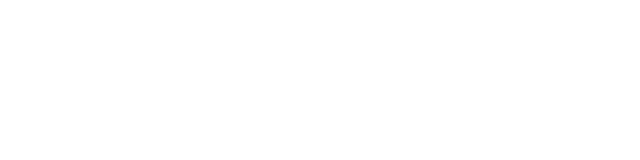
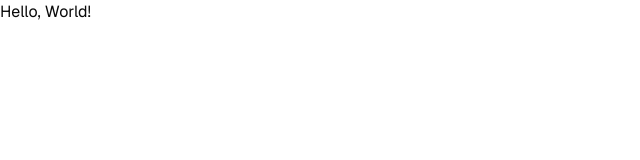
Before and after one commit to xyugen/flashcard, a Next.js app: page / in a window 1280 px wide. Shown: the top 160 px of the page, without its empty margins (0-640 px from the left). Built offline with nearby package versions, Linux system fonts and the light colour scheme.

Commit message:
feat: add geist font

```diff
--- a/package.json
+++ b/package.json
@@ -12,6 +12,7 @@
     "@radix-ui/react-icons": "^1.3.0",
     "class-variance-authority": "^0.7.0",
     "clsx": "^2.1.1",
+    "geist": "^1.3.1",
     "lucide-react": "^0.437.0",
     "next": "14.2.7",
     "react": "^18",
--- a/src/app/layout.tsx
+++ b/src/app/layout.tsx
@@ -1,4 +1,6 @@
 import type { Metadata } from "next";
+import { GeistSans } from "geist/font/sans";
+import { GeistMono } from "geist/font/mono";
 import "./globals.css";
 
 export const metadata: Metadata = {
@@ -12,8 +14,8 @@
   children: React.ReactNode;
 }>) {
   return (
-    <html lang="en">
-      <body>{children}</body>
-    </html>
+      <html lang="en" className={`${GeistSans.variable} ${GeistMono.variable}`}>
+          <body>{children}</body>
+      </html>
   );
 }
--- a/src/app/page.tsx
+++ b/src/app/page.tsx
@@ -3,7 +3,7 @@
 export default function Home() {
   return (
     <main>
-
+      <p>Hello, World!</p>
     </main>
   );
 }
--- a/tailwind.config.ts
+++ b/tailwind.config.ts
@@ -9,6 +9,10 @@
   ],
   theme: {
   	extend: {
+			fontFamily: {
+				sans: ['var(--font-geist-sans)'],
+				mono: ['var(--font-geist-mono)']
+			},
   		borderRadius: {
   			lg: 'var(--radius)',
   			md: 'calc(var(--radius) - 2px)',
```
Also changed, not shown: 1 other file (tests, documents, lock files or other folders).
